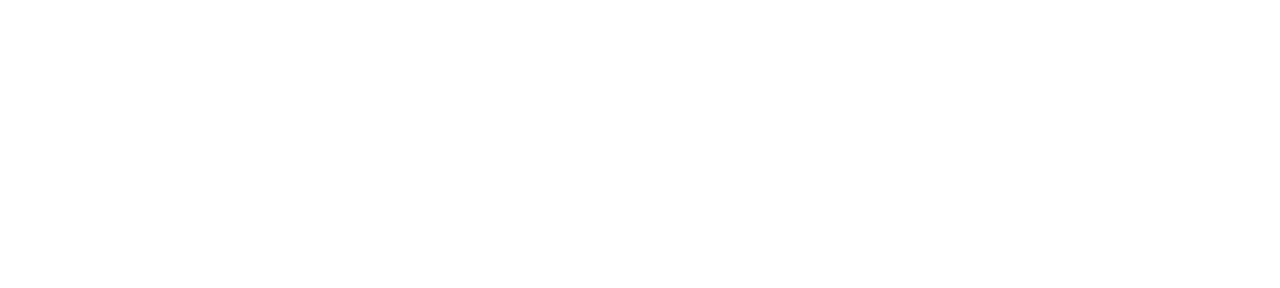
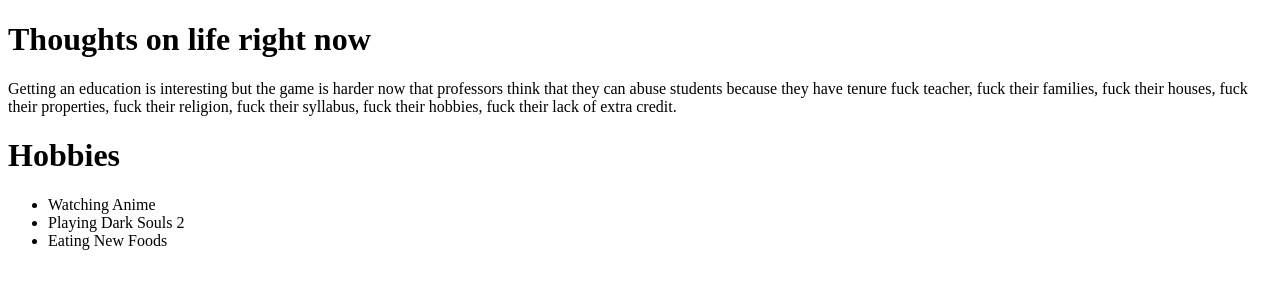
Before and after one commit to hamzaps/website, a plain HTML site: page index.html in a window 1280 px wide. Drawn offline with Linux system fonts and the light colour scheme.

Commit message:
Update index.html

```diff
--- a/index.html
+++ b/index.html
@@ -1,6 +1,20 @@
 <!DOCTYPE html>
 <html>
+
 <head>
 <title>Hamza Khairi</title>
   <meta charset="utf-8">
   <meta name="viewport" content="width=device-width, initial-scale=1">
+</head>
+<body>
+  <h1>Thoughts on life right now</h1>
+  <p>Getting an education is interesting but the game is harder now that professors think that
+    they can abuse students because they have tenure fuck teacher, fuck their families, fuck their houses, fuck their properties,
+    fuck their religion, fuck their syllabus, fuck their hobbies, fuck their lack of extra credit.</p>
+  <h1>Hobbies</h1>
+  <ul>
+    <li>Watching Anime</li>
+    <li>Playing Dark Souls 2</li>
+    <li>Eating New Foods</li>
+  </body>
+ </html>
```
